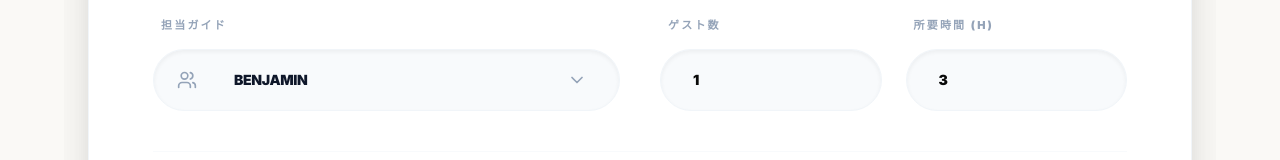
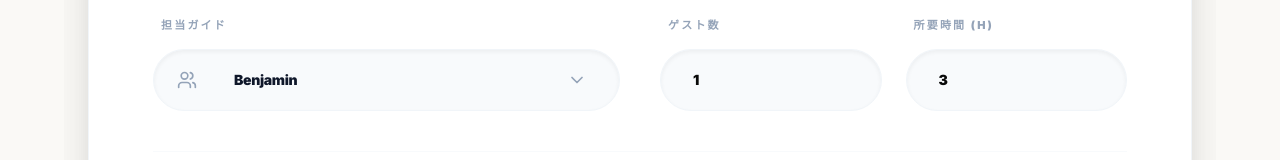
Before and after one commit to shinichiro-kawabata/wonderlandjapan-admin, a React (Vite) app: page / in a window 1280 px wide. Shown: the part 450-610 px from the top of the page. Built offline with nearby package versions, Linux system fonts and the light colour scheme.

Commit message:
Update constants.tsx

```diff
--- a/constants.tsx
+++ b/constants.tsx
@@ -24,7 +24,7 @@ export const TOUR_COLORS: Record<TourType, string> = {
   [TourType.PRIVATE_TOUR]: '#7B1FA2',
 };
 
-export const GUIDES = ['BENJAMIN', 'MOMOKO', 'ALVARO', 'YUMA'];
+export const GUIDES = ['Benjamin', 'Momoko', 'Alvaro', 'Yuma'];
 
 export const DEFAULT_CLOUD_URL = 'https://script.google.com/macros/s/AKfycbz_0W5gYm9A1_oTj-B7zL5_6_7_8_9/exec'; // Placeholder, user will replace if needed or I will find it
 
```
